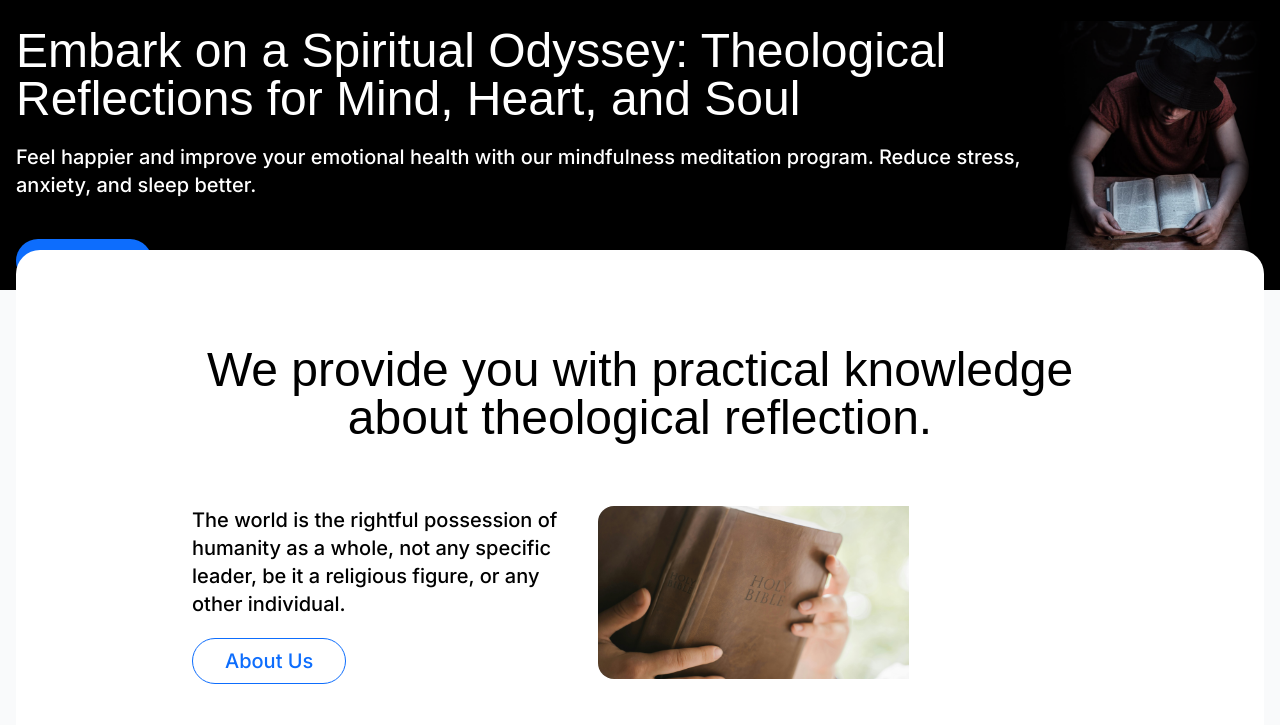
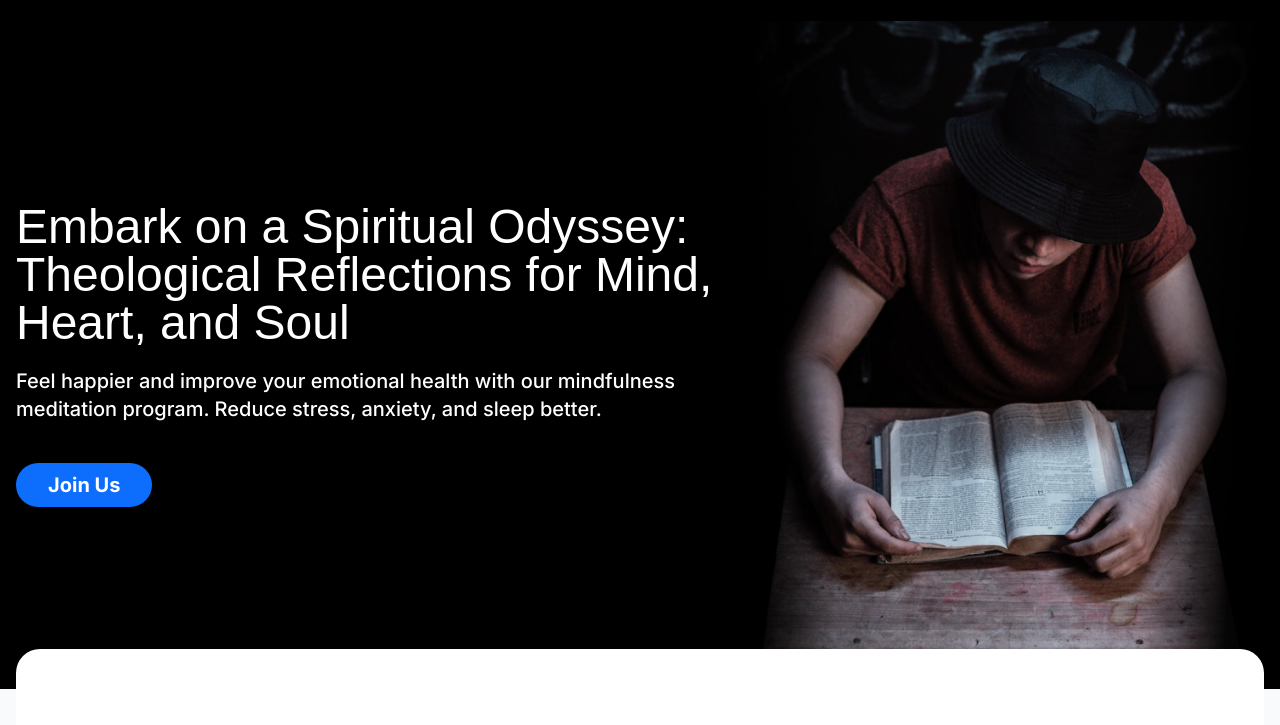
Before and after one commit to bgpnd/project, a plain HTML site: page theological/index.html in a window 1280 px wide. Shown: the part 75-800 px from the top of the page. Drawn offline with nearby package versions, Linux system fonts and the light colour scheme; a web font is replaced by a local one.

Commit message:
hero theo

```diff
--- a/theological/index.html
+++ b/theological/index.html
@@ -82,7 +82,7 @@
                         <a href="#" class="bg-primary text-sm py-2 rounded-full px-8 inline-block font-bold lg:text-xl">Join Us</a>
                     </div>
                     <div class="flex-item">
-                        <figure><img src="img/head.png" width="343" height="446" loading="eager" alt=""></figure>
+                        <figure><img src="img/head.png" loading="eager" alt=""></figure>
                     </div>
                 </div>
             </div>
```
Also changed, not shown: 2 other files.
